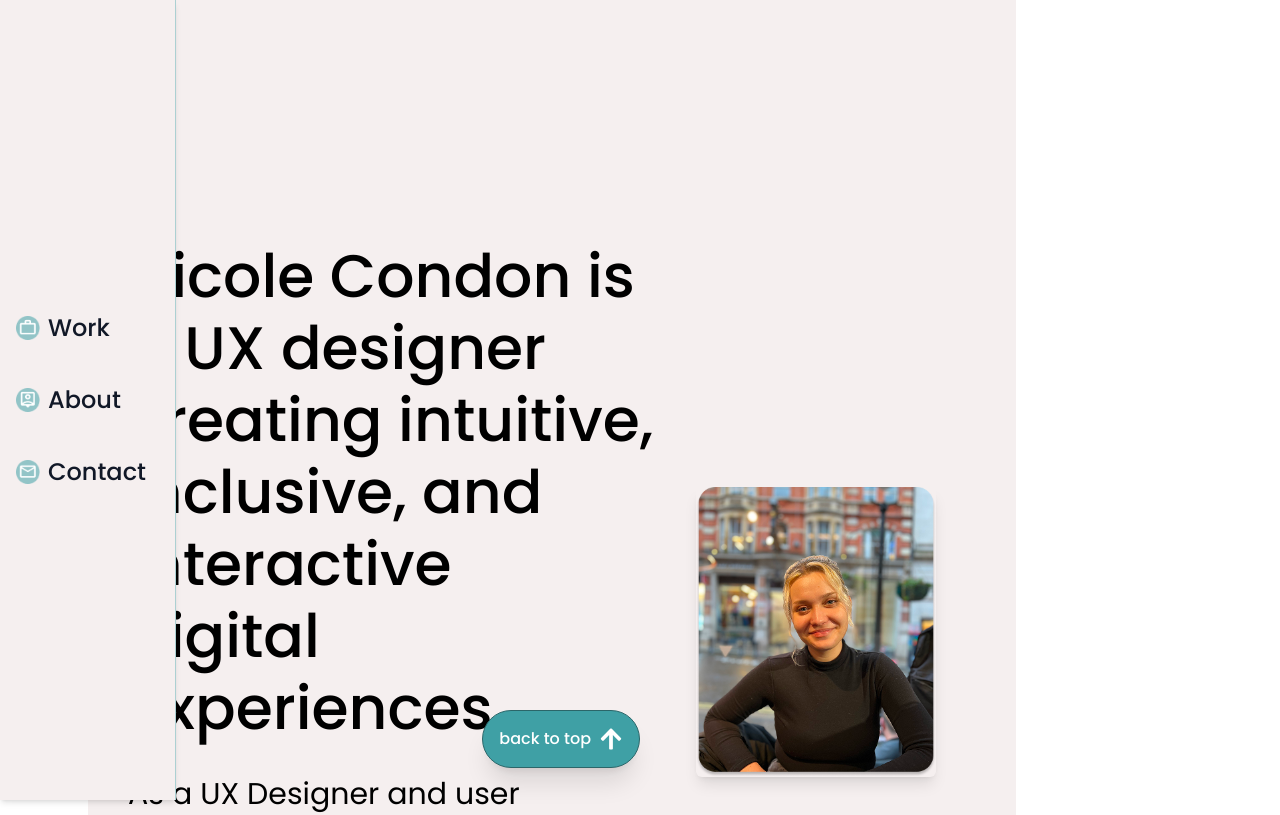
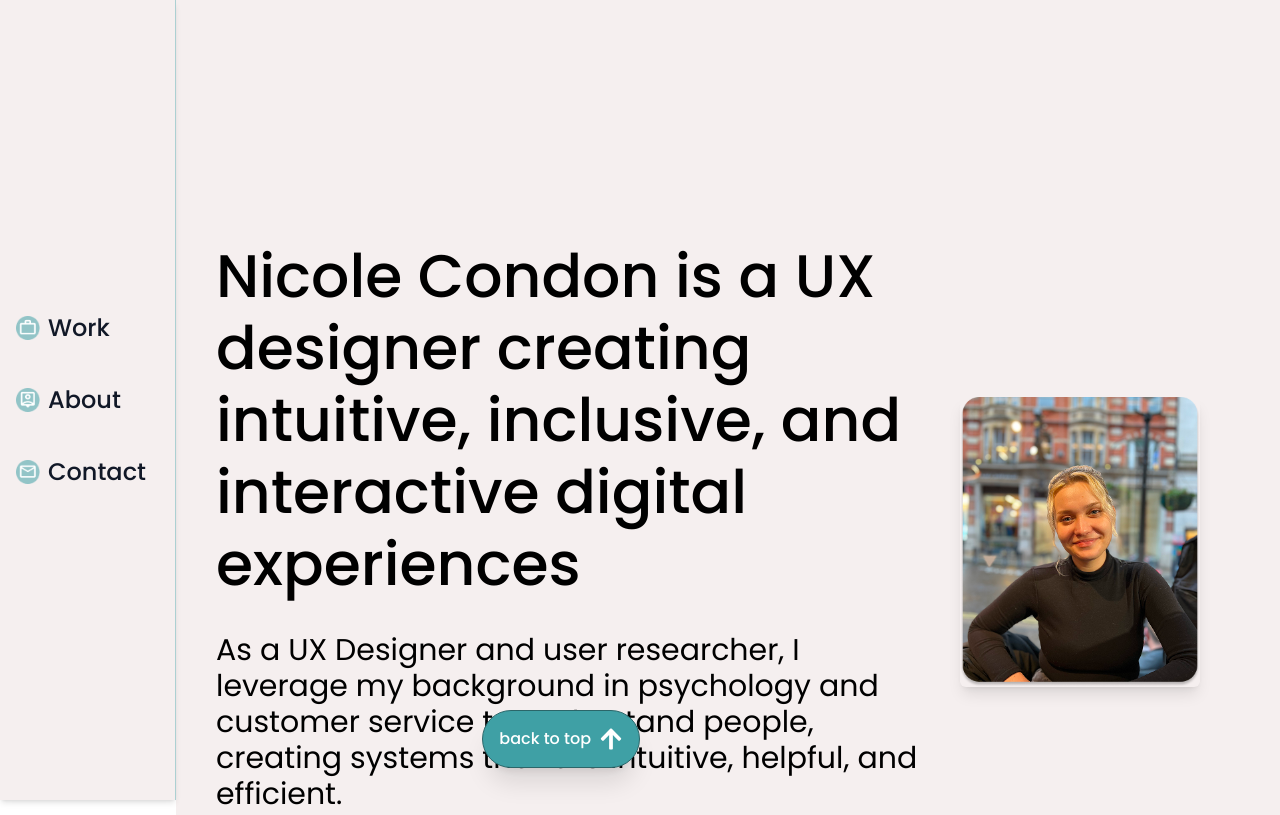
Before and after one commit to savvakasha/portfolio, a React (Vite) app: page / in a window 1280 px wide. Shown: the top 815 px of the page. Built offline with nearby package versions, Linux system fonts and the light colour scheme.

Commit message:
Update App.jsx

```diff
--- a/src/App.jsx
+++ b/src/App.jsx
@@ -25,7 +25,7 @@ function App() {
     <Router>
       <ScrollToTop />
       <Navbar />
-      <div className="min-h-screen flex flex-col w-full max-w-6xl mx-auto px-4 sm:px-6">
+      <div className="min-h-screen flex items-end flex-col w-full">
         <main className="flex-grow justify-self-end md:w-[calc(100%-176px)] w-[calc(100%-56px)]">
         <Routes>
           <Route path="/" element={<Home />} />
```
